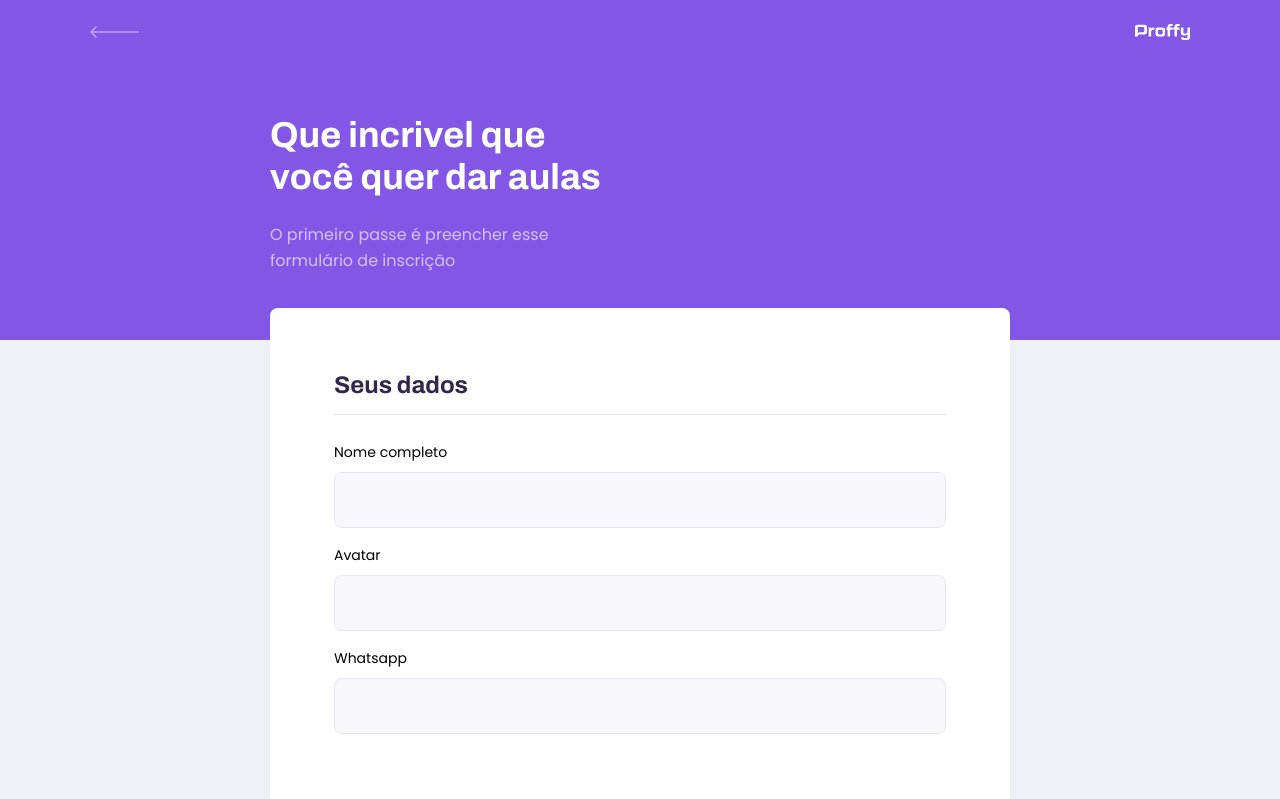
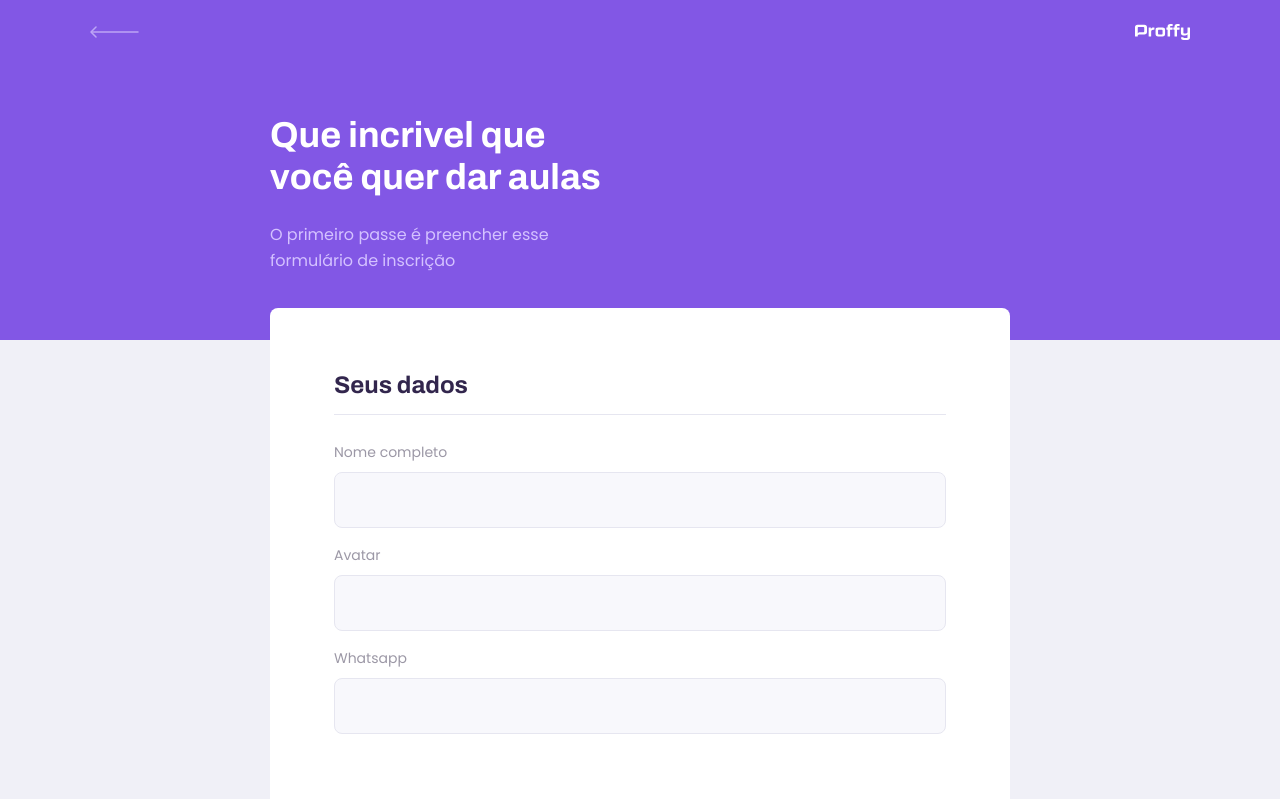
Before and after one commit to gilbertomoj/proffy-nlw, a React (Create React App) app in the folder web/: page /give-classes in a window 1280 px wide. Shown: the top 799 px of the page. Built offline with nearby package versions, Linux system fonts and the light colour scheme.

Commit message:
feature(web): CSS do teacherform finalizado*

```diff
--- a/web/src/pages/TeacherForm/styles.css
+++ b/web/src/pages/TeacherForm/styles.css
@@ -35,6 +35,11 @@
     padding-bottom: 1.6rem;
     border-bottom: 1px solid var(--color-line-in-white);
 }
+
+#page-teacher-form main label{
+    color: var(--color-text-complement);
+}
+
 
 #page-teacher-form main footer{
     padding: 4rem 2.4rem;
```
